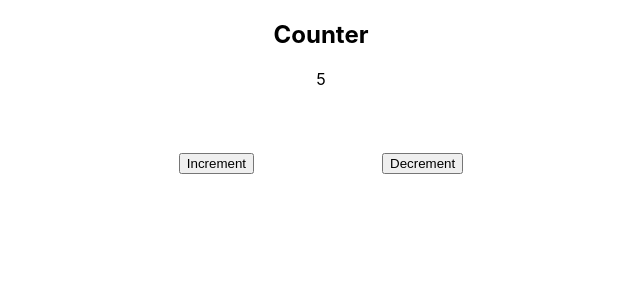
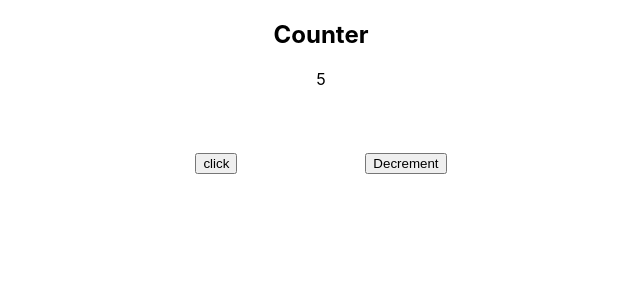
Before and after one commit to eozelius/redux-counter, a React (Create React App) app: page / in a window 1280 px wide. Shown: the top 300 px of the page, without its empty margins (319-959 px from the left). Built offline with nearby package versions, Linux system fonts and the light colour scheme.

Commit message:
build out specs for Button Component

```diff
--- a/package.json
+++ b/package.json
@@ -16,6 +16,9 @@
   "eslintConfig": {
     "extends": "react-app"
   },
+  "jest": {
+    "snapshotSerializers": ["enzyme-to-json/serializer"]
+  },
   "browserslist": [
     ">0.2%",
     "not dead",
--- a/src/Counter.js
+++ b/src/Counter.js
@@ -36,7 +36,7 @@ class Counter extends Component {
         </div>
 
         <div className='mutate-count'>
-          <Button handleClick={this.handleIncrement}>Increment</Button>
+          <Button handleClick={this.handleIncrement} />
           <Button handleClick={this.handleDecrement}>Decrement</Button>
         </div>
       </div>
--- a/src/shared/Button.js
+++ b/src/shared/Button.js
@@ -4,7 +4,10 @@ class Button extends Component {
   render(){
 
     return (
-      <button onClick={this.props.handleClick} style={{ margin: '5%' }}>{this.props.children}</button>
+      <button onClick={this.props.handleClick} style={{ margin: '5%' }}>
+        {/* this.props.children */}
+        { this.props.children ? this.props.children : 'click'}
+      </button>
     )
   }
 }
```
Also changed, not shown: src/setupTests.js (added, +10 -0 lines), 2 other files (tests, documents, lock files or other folders).
